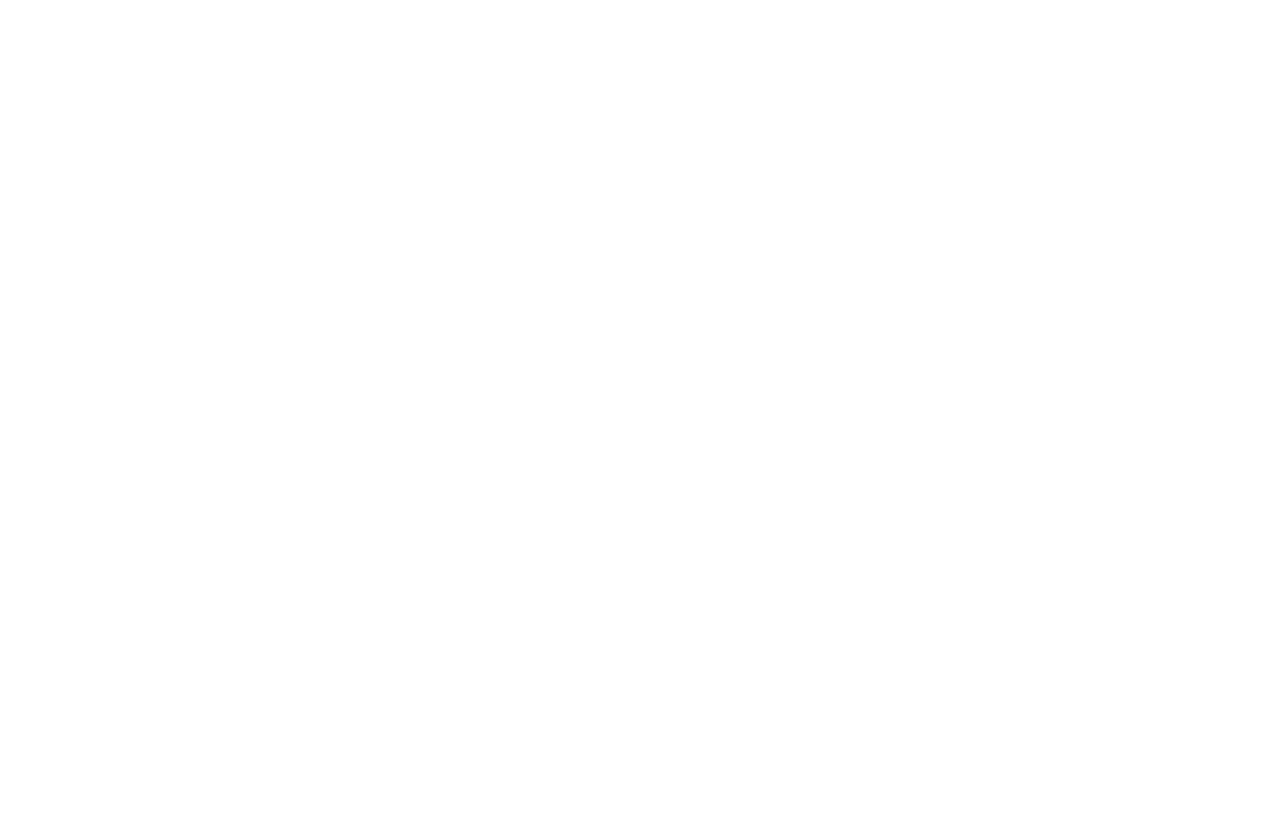
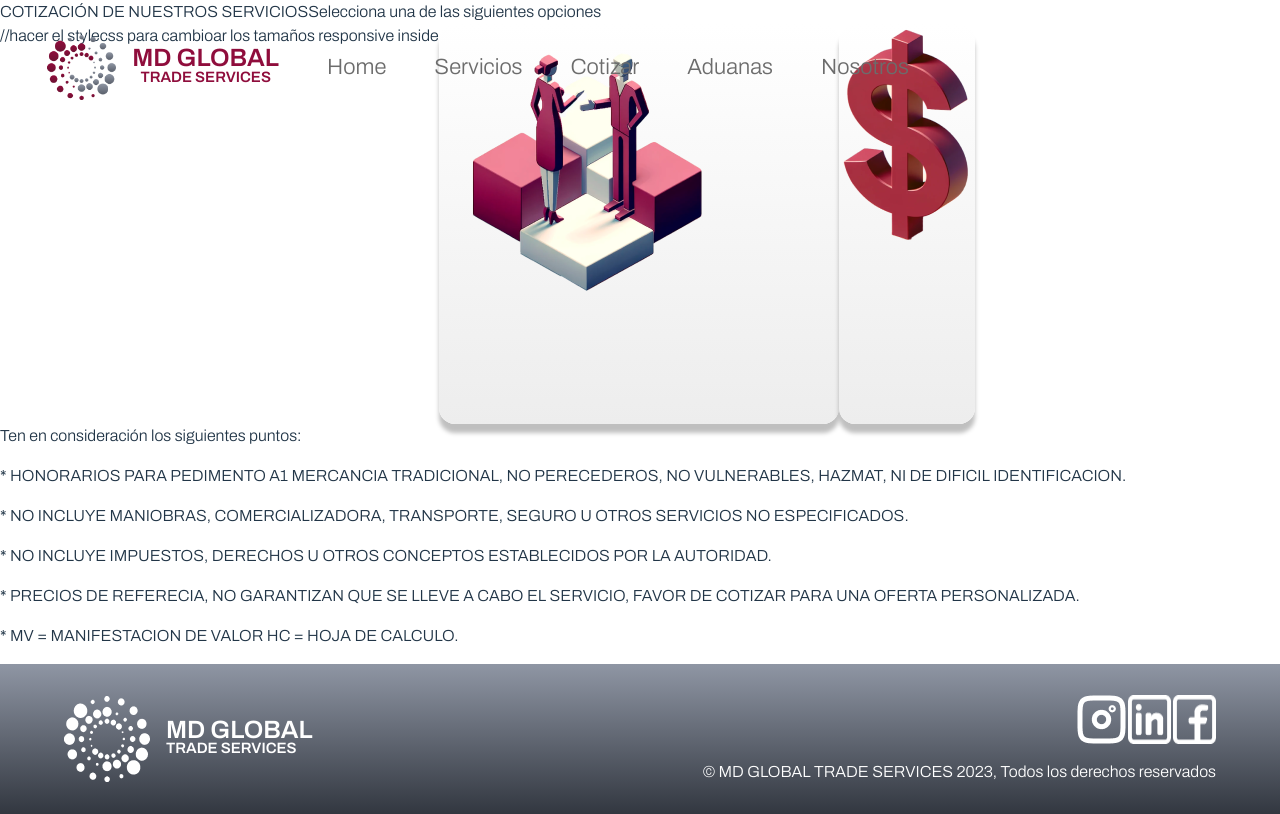
Before and after one commit to Franco97sassi/Md-global2024, a React (Vite) app in the folder frontend/mdglobal2024/: page /cotizar in a window 1280 px wide. Before the commit this address had no page. Built offline with nearby package versions, Linux system fonts and the light colour scheme; a web font is replaced by a local one.

Commit message:
cambios varios

```diff
--- a/frontend/mdglobal2024/src/App.jsx
+++ b/frontend/mdglobal2024/src/App.jsx
@@ -1,6 +1,7 @@
 import { Link , BrowserRouter , Route , Routes} from "react-router-dom"
 import Home from "./componentes/Home/Home"
 import Servicios from "./componentes/Servicios/Servicios"
+import Cotizar from "./componentes/cotizar/Cotizar"
 
 
 function App() {
@@ -14,6 +15,7 @@
 
       <Route path="/" element={<Home></Home>}>  </Route>
       <Route path="/servicios" element={<Servicios></Servicios>} >  </Route>
+      <Route path='/cotizar'element={<Cotizar></Cotizar>} ></Route>
 
      </Routes>
     </BrowserRouter>
--- /dev/null
+++ b/frontend/mdglobal2024/src/componentes/cotizar/Cotizar.jsx
@@ -0,0 +1,34 @@
+import Footer from "../Footer";
+import Navbar from "../Navbar";
+import peso from "../../assets/cotizar/peso.png"
+
+import plataformas from "../../assets/cotizar/plataformas.png"
+function cotizar() {
+    return (<>
+            <header><Navbar></Navbar></header>
+            <main>
+                <div>
+                    <span>COTIZACIÓN DE NUESTROS SERVICIOS</span>
+                    <span>Selecciona una de las siguientes opciones</span>
+                </div>
+                <div style={{display: 'flex' , flexDirection: 'row'}}>//hacer el stylecss para cambioar los tamaños responsive inside
+                    <div style={{borderRadius: '1rem' , background: 'linear-gradient(180deg, #FFFFFF 0%, #EDEDED 100%)' , boxShadow: '0px 9px 4px 0px rgba(0, 0, 0, 0.25)' , height: '400px' , width: '400px'}}>
+                        <img src={plataformas} alt="" />
+                    </div >
+                    <div style={{borderRadius: '1rem' , background: 'linear-gradient(180deg, #FFFFFF 0%, #EDEDED 100%)' , boxShadow: '0px 9px 4px 0px rgba(0, 0, 0, 0.25)'}}> <img src={peso} alt="" /></div>
+
+                </div>
+                <article>
+                    <span>Ten en consideración los siguientes puntos:</span>
+                    <p>* HONORARIOS PARA PEDIMENTO A1 MERCANCIA TRADICIONAL, NO PERECEDEROS, NO VULNERABLES, HAZMAT, NI DE DIFICIL IDENTIFICACION.</p>
+                    <p>* NO INCLUYE MANIOBRAS, COMERCIALIZADORA, TRANSPORTE, SEGURO U OTROS SERVICIOS NO ESPECIFICADOS.</p>
+                    <p>* NO INCLUYE IMPUESTOS, DERECHOS U OTROS CONCEPTOS ESTABLECIDOS POR LA AUTORIDAD.</p>
+                    <p>* PRECIOS DE REFERECIA, NO GARANTIZAN QUE SE LLEVE A CABO EL SERVICIO, FAVOR DE COTIZAR PARA UNA OFERTA PERSONALIZADA.</p>
+                    <p>* MV = MANIFESTACION DE VALOR HC = HOJA DE CALCULO.</p>
+
+                </article>
+            </main>
+            <footer><Footer></Footer></footer></>  );
+}
+
+export default cotizar;
```
Also changed, not shown: frontend/mdglobal2024/src/assets/cotizar/peso.png (added), frontend/mdglobal2024/src/assets/cotizar/plataformas.png (added).
